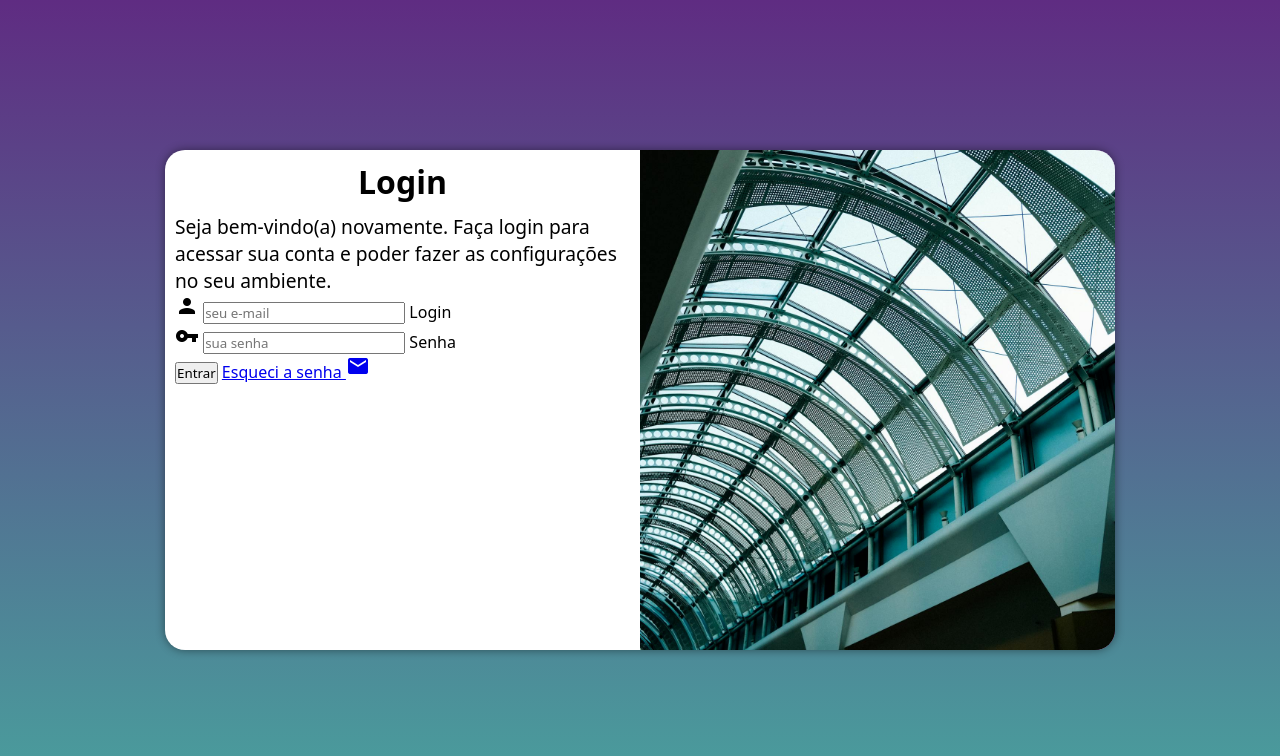
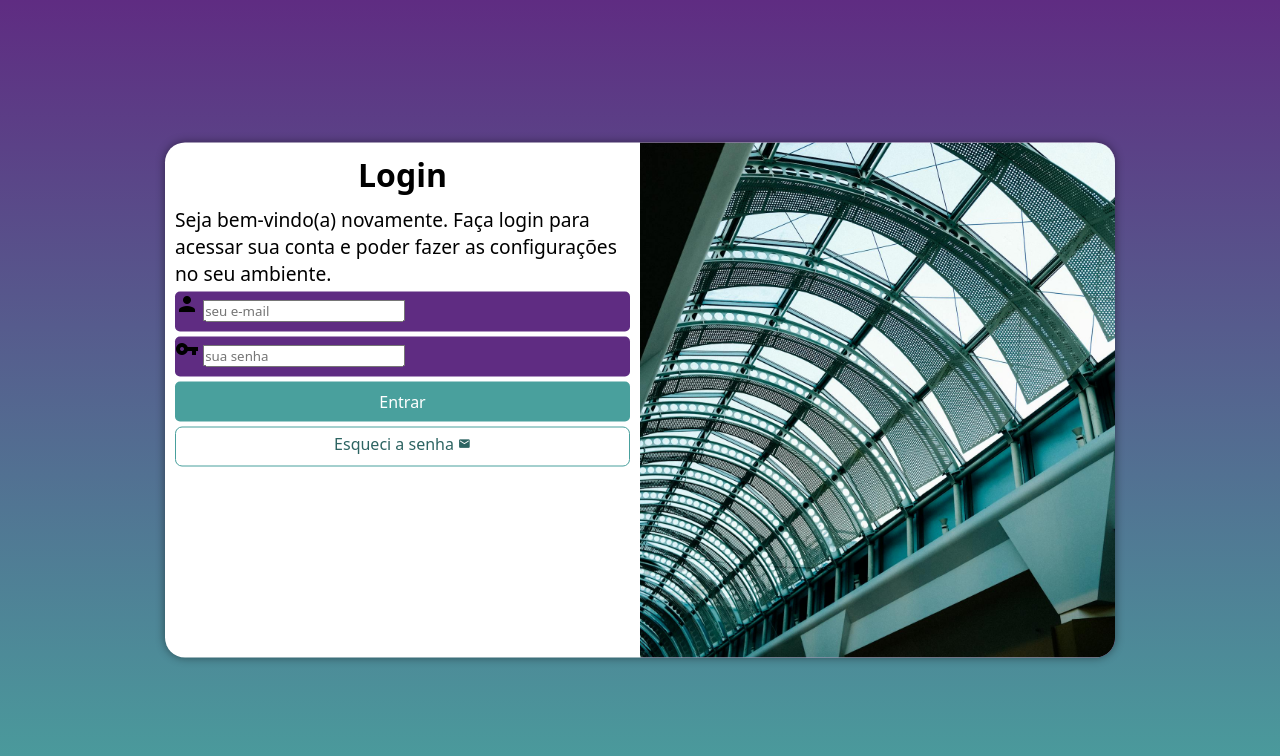
Before and after one commit to Araujoedi/projeto-login, a PHP site: page / in a window 1280 px wide. Shown: the top 756 px of the page. Run offline with PHP 8.4, Linux system fonts and the light colour scheme.

Commit message:
Formatação do formulário

```diff
--- a/estilos/style.css
+++ b/estilos/style.css
@@ -34,7 +34,7 @@ section#login {
 
     background-color: white;
     width: 250px;
-    height: 500px;
+    height: 515px;
     border-radius: 20px;
     box-shadow: 0px 0px 10px rgba(0, 0, 0, 0.450);
 
@@ -63,3 +63,55 @@ div#formulario > h1 {
 div#formulario > p {
     font-size: 0.8em;
 }
+
+form > div.campo {
+    background-color: #5f2c82;
+    width: 100%;
+    display: block;
+    height: 40px;
+    border-radius: 5px;
+    margin: 5px 0px;
+}
+
+div.campo > label {
+    display: none;
+}
+
+form > input[type=submit] {
+    display: block;
+    font-size: 1em;
+    width: 100%;
+    height: 40px;
+    background-color: #49a09d;
+    color: white;
+    border: none;
+    border-radius: 5px;
+    cursor: pointer;
+}
+
+form > input[type=submit]:hover {
+    background-color: #2d6462;
+}
+
+form > a.botao {
+    display: block;
+    text-align: center;
+    font-size: 1em;
+    width: 100%;
+    height: 40px;
+    padding-top: 5px;
+    margin-top: 5px;
+    background-color: white;
+    color: #2d6462;
+    border: 1px solid #49a09d;
+    border-radius: 7px;
+    text-decoration: none;
+}
+
+form > a.botao:hover {
+    background-color: #6cd3cf;
+}
+
+form > a.botao > i {
+    font-size: 0.8em;
+}
--- a/index.html
+++ b/index.html
@@ -29,7 +29,7 @@
                         <label for="isenha">Senha</label autocomplete="current-password" required minlength="8" maxlength="20">
                     </div>
                     <input type="submit" value="Entrar">
-                    <a href="esqueci.html">
+                    <a href="esqueci.html" class="botao">
                         Esqueci a senha <i class="material-icons">mail</i>
                     </a>
                 </form>
```
